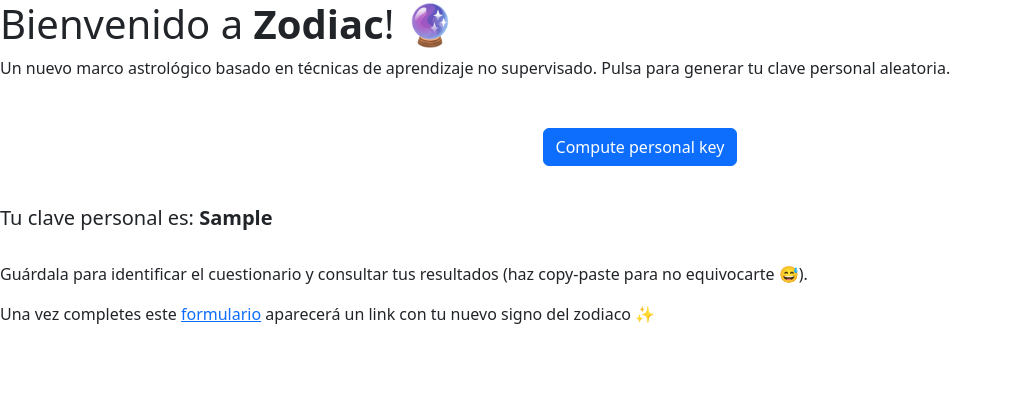
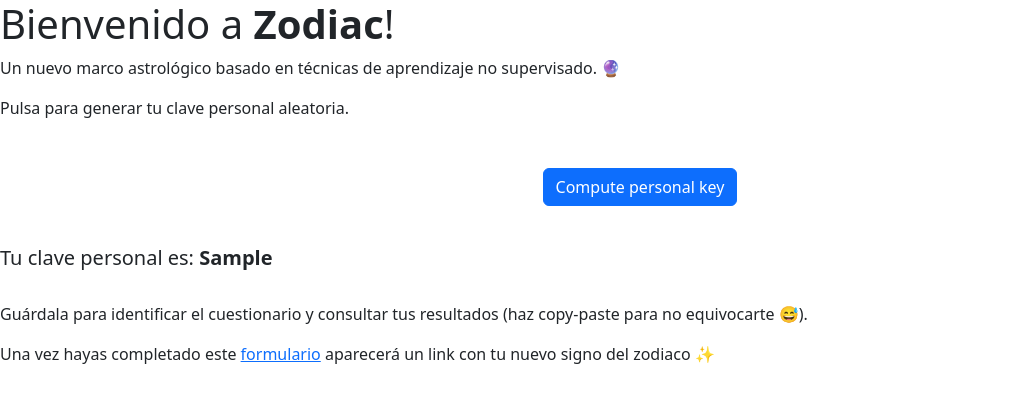
Before and after one commit to Guilliu/Zodiac, a Flask app: template app1/templates/index.html in a window 1280 px wide. Shown: the top 403 px of the page, without its empty margins (0-1013 px from the left). Run offline with Flask 2, Linux system fonts and the light colour scheme; the template is opened without the code that fills it: most values are stand-ins (such as "Sample title", 1, 10 or a date in 2020).

Commit message:
Sylinggg

```diff
--- a/app1/templates/index.html
+++ b/app1/templates/index.html
@@ -7,9 +7,9 @@
     </head>
 
     <body>
-        <h1>Bienvenido a <b>Zodiac</b>! 🔮</h1>
-        <p>Un nuevo marco astrológico basado en técnicas de aprendizaje no supervisado.
-        Pulsa  para generar tu clave personal aleatoria.</p>
+        <h1>Bienvenido a <b>Zodiac</b>!</h1>
+        <p>Un nuevo marco astrológico basado en técnicas de aprendizaje no supervisado. 🔮
+        <p>Pulsa para generar tu clave personal aleatoria.</p>
         <form class='p-3 text-center' method='post'>
             <input class='btn btn-primary mt-3' type='submit' value='Compute personal key'>
         </form>
@@ -19,9 +19,7 @@
         <h5>Tu clave personal es: <b>{{personal_key}}</b></h5>
         <br>
         <p>Guárdala para identificar el cuestionario y consultar tus resultados (haz copy-paste para no equivocarte 😅).</p>
-        <p>Una vez completes este <a href='https://forms.gle/SpGxy9umannHSdva8' target='_blank'>formulario</a> aparecerá un link con tu nuevo signo del zodiaco ✨</p>
+        <p>Una vez hayas completado este <a href='https://forms.gle/SpGxy9umannHSdva8' target='_blank'>formulario</a> aparecerá un link con tu nuevo signo del zodiaco ✨</p>
         {% endif %}
-
-
     </body>
 </html>
```
